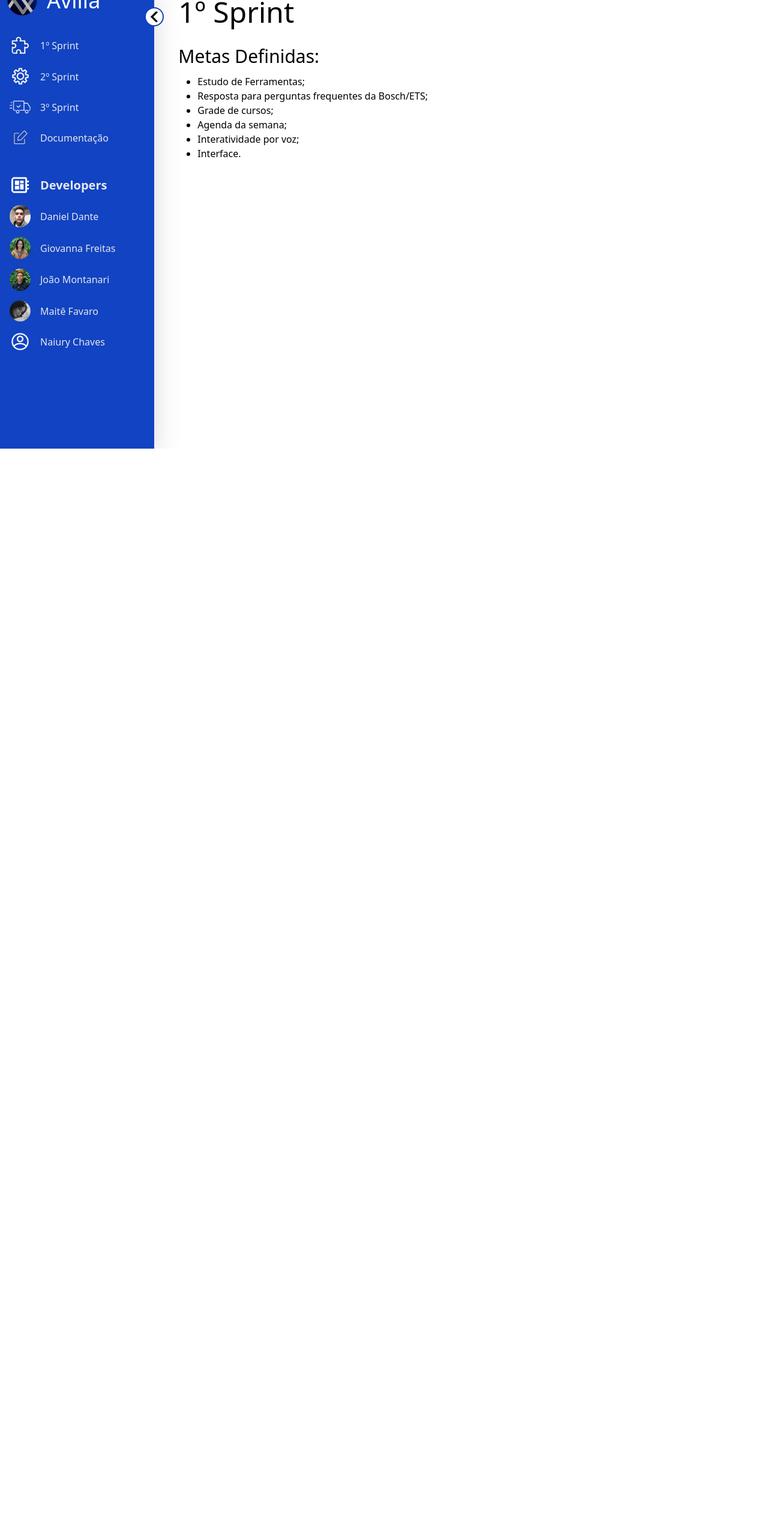
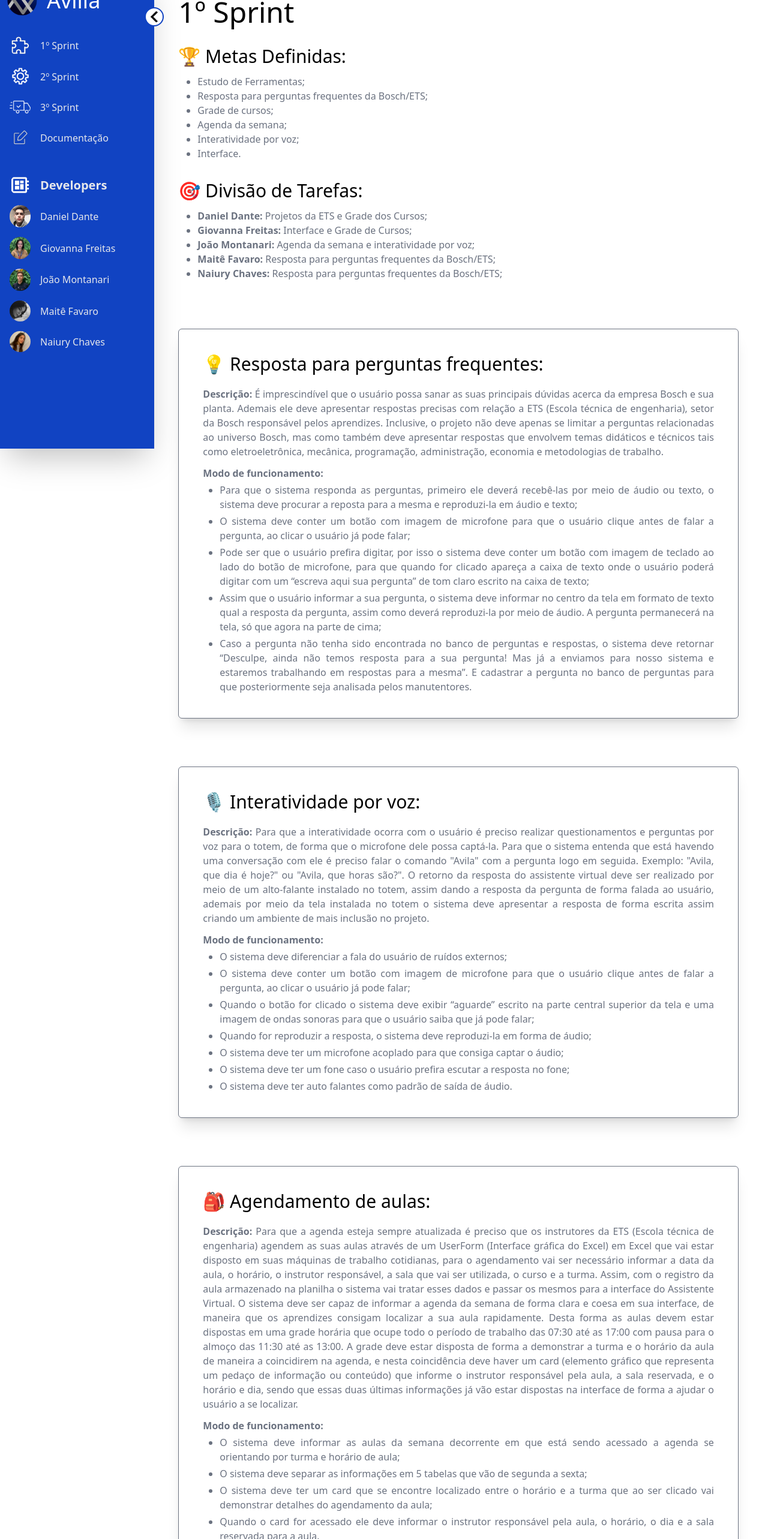
Before and after one commit to joao-montanari/totem-interativo, a Next.js app: page /sprintum in a window 1280 px wide. Shown: the part 60-2626 px from the top of the page at 60% size. Before the commit the page ends 808 px from the top, so only its background shows below. Built offline with nearby package versions, Linux system fonts and the light colour scheme.

Commit message:
definicao dos requisitos do primeiro sprint

```diff
--- a/src/components/slidebar.jsx
+++ b/src/components/slidebar.jsx
@@ -15,7 +15,7 @@
         { title: 'Giovanna Freitas', img: 'giovanna_freitas', src: 'giovannaFreitas' },
         { title: 'João Montanari', img: 'joao_montanari', src: 'joaoMontanari' },
         { title: 'Maitê Favaro', img: 'maite_favaro', src: 'maiteFavaro' },
-        { title: 'Naiury Chaves', img: 'user', src: 'naiuryChaves' },
+        { title: 'Naiury Chaves', img: 'naiury_chaves', src: 'naiuryChaves' },
     ]
 
     return (
--- a/src/pages/naiuryChaves.jsx
+++ b/src/pages/naiuryChaves.jsx
@@ -24,7 +24,7 @@
                 <div className="pt-12 pl-10 w-[90%]">
                     <div className="flex items-center">
                         <Image
-                            src={'/image/user.png'}
+                            src={'/image/naiury_chaves.png'}
                             width={100}
                             height={50}
                             alt='Naiury Chaves'
--- a/src/pages/sprintum.jsx
+++ b/src/pages/sprintum.jsx
@@ -27,9 +27,9 @@
                             1º Sprint
                         </h1>
                         <h2 className="text-3xl mb-3">
-                            Metas Definidas:
+                            🏆 Metas Definidas:
                         </h2>
-                        <ul className="list-disc pl-8">
+                        <ul className="list-disc pl-8 text-gray-500 mb-8">
                             <li>Estudo de Ferramentas;</li>
                             <li>Resposta para perguntas frequentes da Bosch/ETS;</li>
                             <li>Grade de cursos;</li>
@@ -37,6 +37,84 @@
                             <li>Interatividade por voz;</li>
                             <li>Interface.</li>
                         </ul>
+                        <h2 className="text-3xl mb-3">
+                            🎯 Divisão de Tarefas:
+                        </h2>
+                        <ul className="list-disc pl-8 text-gray-500 mb-20">
+                            <li>
+                                <strong>Daniel Dante: </strong>
+                                Projetos da ETS e Grade dos Cursos;
+                            </li>
+                            <li>
+                                <strong>Giovanna Freitas: </strong>
+                                Interface e Grade de Cursos;
+                            </li>
+                            <li>
+                                <strong>João Montanari: </strong>
+                                Agenda da semana e interatividade por voz;
+                            </li>
+                            <li>
+                                <strong>Maitê Favaro: </strong>
+                                Resposta para perguntas frequentes da Bosch/ETS;
+                            </li>
+                            <li>
+                                <strong>Naiury Chaves: </strong>
+                                Resposta para perguntas frequentes da Bosch/ETS;
+                            </li>
+                        </ul>
+                        <div className="border border-gray-500 w-[95%] rounded-md p-10 text-gray-500 text-justify mb-20 shadow-xl">
+                            <h2 className="text-3xl mb-5 text-black">
+                                💡 Resposta para perguntas frequentes:
+                            </h2>
+                            <strong>Descrição: </strong>
+                                É imprescindível que o usuário possa sanar as suas principais dúvidas acerca da empresa Bosch e sua planta. Ademais ele deve apresentar respostas precisas com relação a ETS (Escola técnica de engenharia), setor da Bosch responsável pelos aprendizes. Inclusive, o projeto não deve apenas se limitar a perguntas relacionadas ao universo Bosch, mas como também deve apresentar respostas que envolvem temas didáticos e técnicos tais como eletroeletrônica, mecânica, programação, administração, economia e metodologias de trabalho.
+                            <p className="font-bold mt-3">
+                                Modo de funcionamento:
+                            </p>
+                            <ul className="list-disc pl-7">
+                                <li className="mt-1">Para que o sistema responda as perguntas, primeiro ele deverá recebê-las por meio de áudio ou texto, o sistema deve procurar a reposta para a mesma e reproduzi-la em áudio e texto;</li>
+                                <li className="mt-1">O sistema deve conter um botão com imagem de microfone para que o usuário clique antes de falar a pergunta, ao clicar o usuário já pode falar;</li>
+                                <li className="mt-1">Pode ser que o usuário prefira digitar, por isso o sistema deve conter um botão com imagem de teclado ao lado do botão de microfone, para que quando for clicado apareça a caixa de texto onde o usuário poderá digitar com um “escreva aqui sua pergunta” de tom claro escrito na caixa de texto;</li>
+                                <li className="mt-1">Assim que o usuário informar a sua pergunta, o sistema deve informar no centro da tela em formato de texto qual a resposta da pergunta, assim como deverá reproduzi-la por meio de áudio. A pergunta permanecerá na tela, só que agora na parte de cima;</li>
+                                <li className="mt-1">Caso a pergunta não tenha sido encontrada no banco de perguntas e respostas, o sistema deve retornar “Desculpe, ainda não temos resposta para a sua pergunta! Mas já a enviamos para nosso sistema e estaremos trabalhando em respostas para a mesma”. E cadastrar a pergunta no banco de perguntas para que posteriormente seja analisada pelos manutentores.</li>
+                            </ul>
+                        </div>
+                        <div className="border border-gray-500 w-[95%] rounded-md p-10 text-gray-500 text-justify mb-20 shadow-xl">
+                            <h2 className="text-3xl mb-5 text-black">
+                                🎙️ Interatividade por voz:
+                            </h2>
+                            <strong>Descrição: </strong>
+                                Para que a interatividade ocorra com o usuário é preciso realizar questionamentos e perguntas por voz para o totem, de forma que o microfone dele possa captá-la. Para que o sistema entenda que está havendo uma conversação com ele é preciso falar o comando "Avila" com a pergunta logo em seguida. Exemplo: "Avila, que dia é hoje?" ou "Avila, que horas são?".
+                                O retorno da resposta do assistente virtual deve ser realizado por meio de um alto-falante instalado no totem, assim dando a resposta da pergunta de forma falada ao usuário, ademais por meio da tela instalada no totem o sistema deve apresentar a resposta de forma escrita assim criando um ambiente de mais inclusão no projeto.
+                            <p className="font-bold mt-3">
+                                Modo de funcionamento:
+                            </p>
+                            <ul className="list-disc pl-7">
+                                <li className="mt-1">O sistema deve diferenciar a fala do usuário de ruídos externos;</li>
+                                <li className="mt-1">O sistema deve conter um botão com imagem de microfone para que o usuário clique antes de falar a pergunta, ao clicar o usuário já pode falar;</li>
+                                <li className="mt-1">Quando o botão for clicado o sistema deve exibir “aguarde” escrito na parte central superior da tela e uma imagem de ondas sonoras para que o usuário saiba que já pode falar;</li>
+                                <li className="mt-1">Quando for reproduzir a resposta, o sistema deve reproduzi-la em forma de áudio;</li>
+                                <li className="mt-1">O sistema deve ter um microfone acoplado para que consiga captar o áudio;</li>
+                                <li className="mt-1">O sistema deve ter um fone caso o usuário prefira escutar a resposta no fone;</li>
+                                <li className="mt-1">O sistema deve ter auto falantes como padrão de saída de áudio.</li>
+                            </ul>
+                        </div>
+                        <div className="border border-gray-500 w-[95%] rounded-md p-10 text-gray-500 text-justify mb-20 shadow-xl">
+                            <h2 className="text-3xl mb-5 text-black">
+                                🎒 Agendamento de aulas:
+                            </h2>
+                            <strong>Descrição: </strong>
+                                Para que a agenda esteja sempre atualizada é preciso que os instrutores da ETS (Escola técnica de engenharia) agendem as suas aulas através de um UserForm (Interface gráfica do Excel) em Excel que vai estar disposto em suas máquinas de trabalho cotidianas, para o agendamento vai ser necessário informar a data da aula, o horário, o instrutor responsável, a sala que vai ser utilizada, o curso e a turma. Assim, com o registro da aula armazenado na planilha o sistema vai tratar esses dados e passar os mesmos para a interface do Assistente Virtual. O sistema deve ser capaz de informar a agenda da semana de forma clara e coesa em sua interface, de maneira que os aprendizes consigam localizar a sua aula rapidamente. Desta forma as aulas devem estar dispostas em uma grade horária que ocupe todo o período de trabalho das 07:30 até as 17:00 com pausa para o almoço das 11:30 até as 13:00. A grade deve estar disposta de forma a demonstrar a turma e o horário da aula de maneira a coincidirem na agenda, e nesta coincidência deve haver um card (elemento gráfico que representa um pedaço de informação ou conteúdo) que informe o instrutor responsável pela aula, a sala reservada, e o horário e dia, sendo que essas duas últimas informações já vão estar dispostas na interface de forma a ajudar o usuário a se localizar.
+                            <p className="font-bold mt-3">
+                                Modo de funcionamento:
+                            </p>
+                            <ul className="list-disc pl-7">
+                                <li className="mt-1">O sistema deve informar as aulas da semana decorrente em que está sendo acessado a agenda se orientando por turma e horário de aula;</li>
+                                <li className="mt-1">O sistema deve separar as informações em 5 tabelas que vão de segunda a sexta;</li>
+                                <li className="mt-1">O sistema deve ter um card que se encontre localizado entre o horário e a turma que ao ser clicado vai demonstrar detalhes do agendamento da aula;</li>
+                                <li className="mt-1">Quando o card for acessado ele deve informar o instrutor responsável pela aula, o horário, o dia e a sala reservada para a aula.</li>
+                            </ul>
+                        </div>
                     </div>
                 </div>
             </main>
```
Also changed, not shown: src/pages/index.jsx (+15 -5 lines), public/image/naiury_chaves.png (added).
